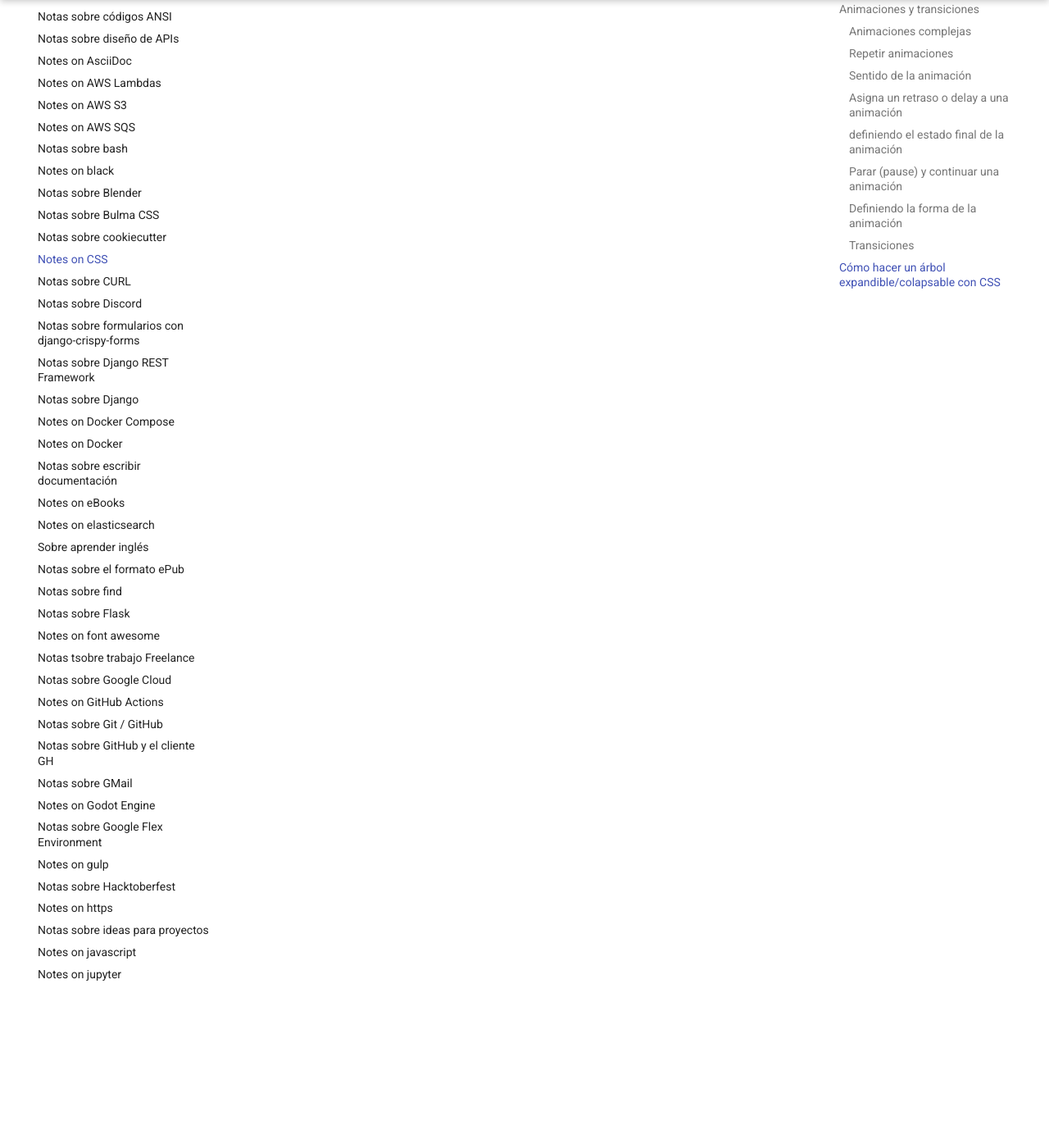
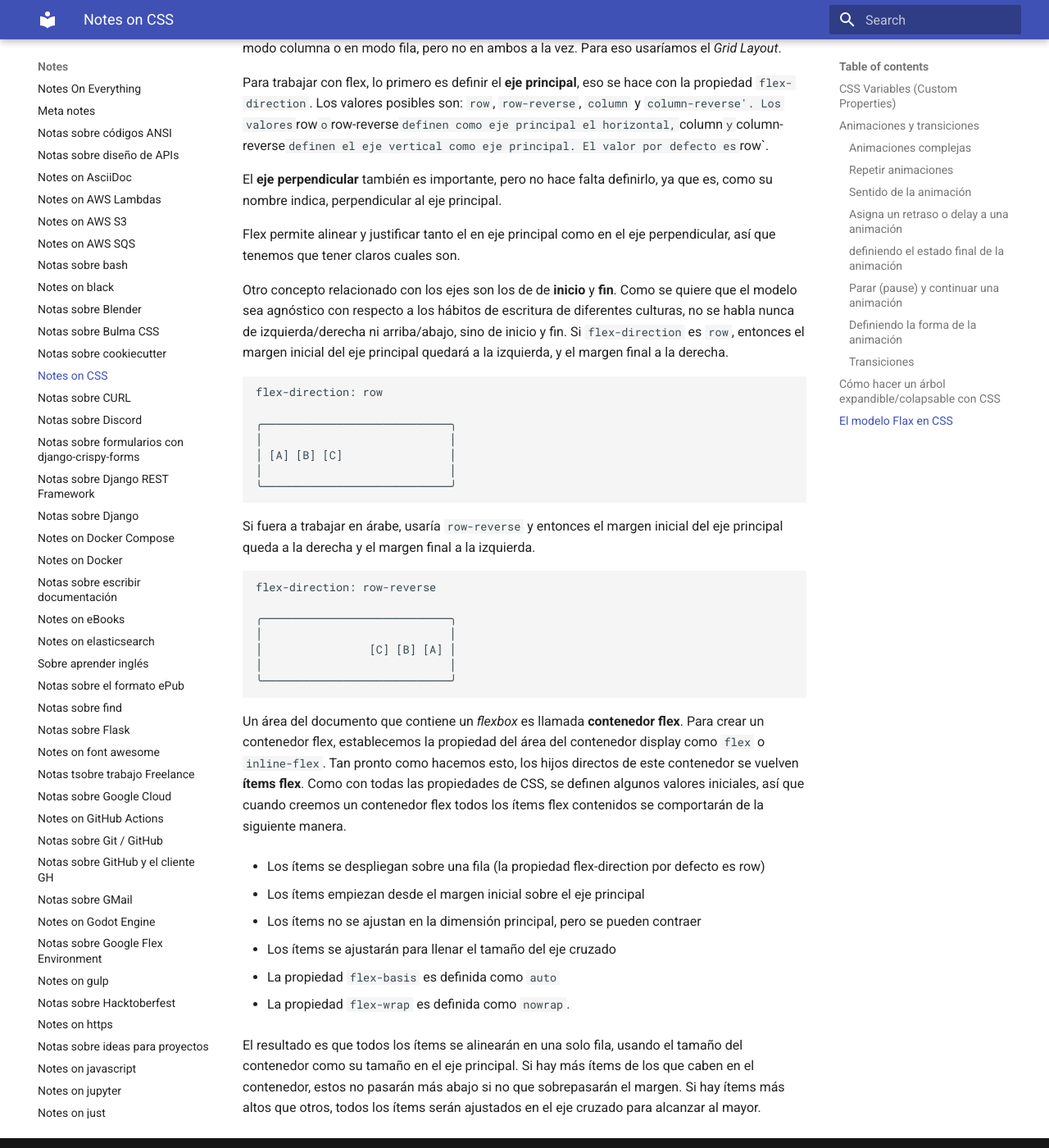
Before and after one commit to euribates/notes, an MkDocs documentation site: the page built from docs/notes-on-css.md, in a window 1280 px wide and 1400 px high, scrolled down 13232 px. Shown: the whole window at 82% size. Built offline with MkDocs 1.6.1 and Material for MkDocs 9.7.7, drawn with Linux system fonts in a browser that asks for light colours; some of the changed text lies outside the part shown.

Commit message:
Css: Añade documentación sobre Flex Layout

````diff
--- a/docs/notes-on-css.md
+++ b/docs/notes-on-css.md
@@ -652,8 +652,84 @@
 
 Primero, a la lista más externa le ponemos la clase `tree`. Cada elemento de la
 lista estará compuesto por doe elementos,`details` y `summary`, y usaremos el
-atributo `open` de details para controlar cuando el contenido se espande o se
+atributo `open` de details para controlar cuando el contenido se expande o se
 colapsa.
 
 
 Fuente: [Tree views in CSS](https://iamkate.com/code/tree-views/)
+
+
+## El modelo Flax en CSS
+
+El modelo **flexbox** es un modelo de composición unidimensional (Es decir, que
+funciona o en modo columna o en modo fila, pero no en ambos a la vez. Para eso
+usaríamos el _Grid Layout_.
+
+Para trabajar con flex, lo primero es definir el **eje principal**, eso se hace
+con la propiedad `flex-direction`. Los valores posibles son: `row`,
+`row-reverse`, `column` y `column-reverse'. Los valores `row` o `row-reverse`
+definen como eje principal el horizontal, `column` y `column-reverse` definen el
+eje vertical como eje principal. El valor por defecto es `row`.
+
+El **eje perpendicular** también es importante, pero no hace falta definirlo, ya
+que es, como su nombre indica, perpendicular al eje principal.
+
+Flex permite alinear y justificar tanto el en eje principal como en el eje
+perpendicular, así que tenemos que tener claros cuales son.
+
+Otro concepto relacionado con los ejes son los de de **inicio** y **fin**. Como
+se quiere que el modelo sea agnóstico con respecto a los hábitos de escritura
+de diferentes culturas, no se habla nunca de izquierda/derecha ni arriba/abajo,
+sino de inicio y fin. Si `flex-direction` es `row`, entonces el margen inicial
+del eje principal quedará a la izquierda, y el margen final a la derecha.
+
+
+```
+flex-direction: row
+
+╭────────────────────────────╮
+│                            │
+│ [A] [B] [C]                │
+│                            │
+╰────────────────────────────╯
+```
+
+Si fuera a trabajar en árabe, usaría `row-reverse` y entonces el margen inicial
+del eje principal queda a la derecha y el margen final a la izquierda.
+
+```
+flex-direction: row-reverse
+
+╭────────────────────────────╮
+│                            │
+│                [C] [B] [A] │
+│                            │
+╰────────────────────────────╯
+```
+
+
+Un área del documento que contiene un _flexbox_ es llamada **contenedor flex**.
+Para crear un contenedor flex, establecemos la propiedad del área del contenedor
+display como `flex` o `inline-flex`. Tan pronto como hacemos esto, los hijos
+directos de este contenedor se vuelven **ítems flex**. Como con todas las
+propiedades de CSS, se definen algunos valores iniciales, así que cuando creemos
+un contenedor flex todos los ítems flex contenidos se comportarán de la
+siguiente manera.
+
+- Los ítems se despliegan sobre una fila (la propiedad flex-direction por defecto es row)
+
+- Los ítems empiezan desde el margen inicial sobre el eje principal
+
+- Los ítems no se ajustan en la dimensión principal, pero se pueden contraer
+
+- Los ítems se ajustarán para llenar el tamaño del eje cruzado
+
+- La propiedad `flex-basis` es definida como `auto`
+
+- La propiedad `flex-wrap` es definida como `nowrap`.
+
+El resultado es que todos los ítems se alinearán en una solo fila, usando el
+tamaño del contenedor como su tamaño en el eje principal. Si hay más ítems de
+los que caben en el contenedor, estos no pasarán más abajo si no que
+sobrepasarán el margen. Si hay ítems más altos que otros, todos los ítems serán
+ajustados en el eje cruzado para alcanzar al mayor.
````
